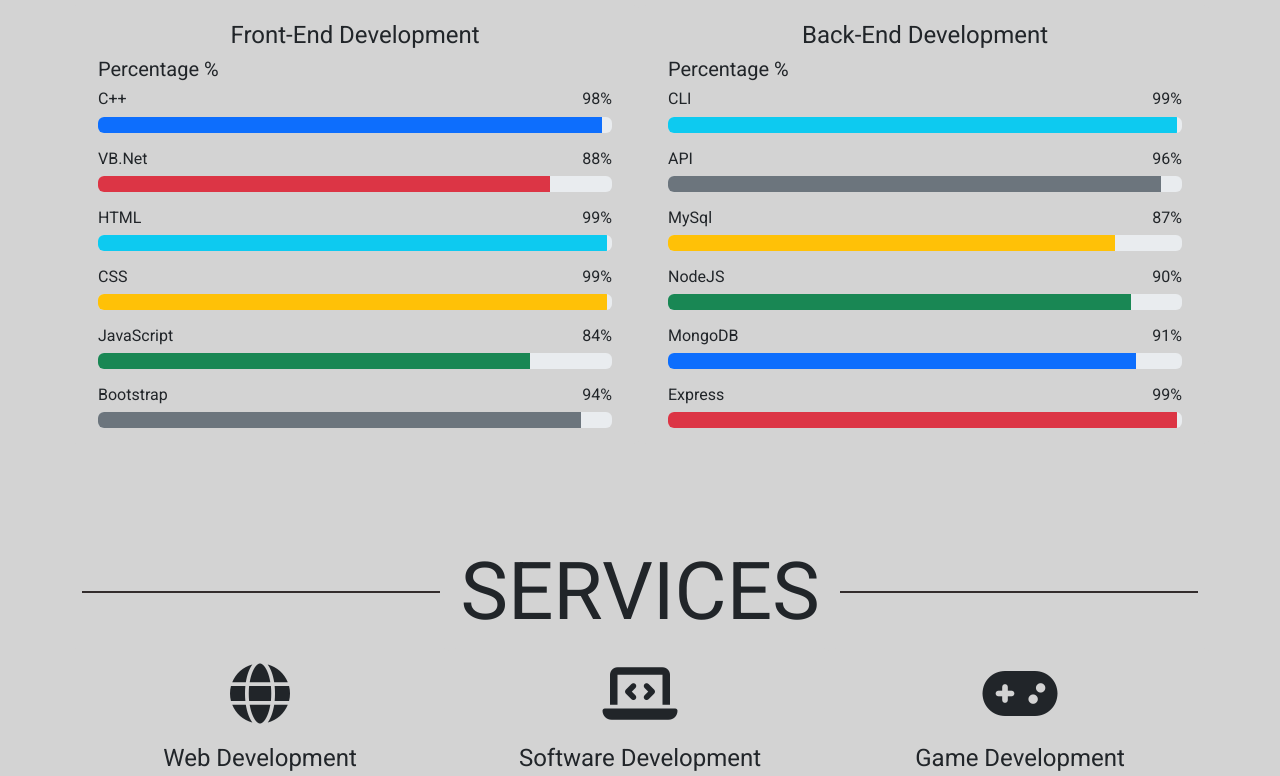
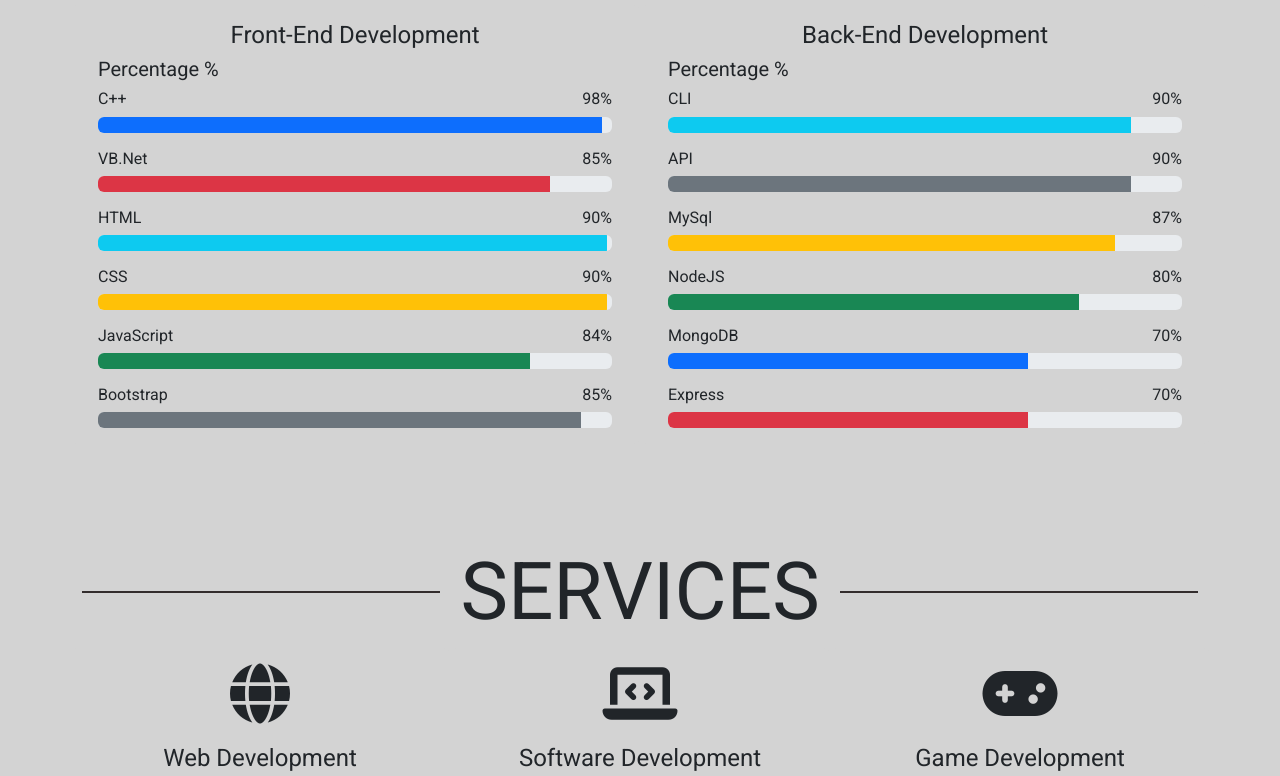
Before and after one commit to blckwhthat/blckwhthat.github.io, a plain HTML site: page index.html in a window 1280 px wide. Shown: the part 2243-3019 px from the top of the page. Drawn offline with nearby package versions, Linux system fonts and the light colour scheme.

Commit message:
My Portfolio

```diff
--- a/index.html
+++ b/index.html
@@ -220,7 +220,7 @@
                                             <div class="mb-6">
                                                 <div class="d-flex justify-content-between">
                                                     <h6>VB.Net</h6>
-                                                    <h6>88%</h6>
+                                                    <h6>85%</h6>
                                                 </div>
                                                 <div class="progress">
                                                     <div class="progress-bar bg-danger" role="progressbar" style="width: 88%;" aria-valuenow="88" aria-valuemin="0" aria-valuemax="100"></div>
@@ -231,7 +231,7 @@
                                             <div class="mb-6">
                                                 <div class="d-flex justify-content-between">
                                                     <h6>HTML</h6>
-                                                    <h6>99%</h6>
+                                                    <h6>90%</h6>
                                                 </div>
                                                 <div class="progress">
                                                     <div class="progress-bar bg-info" role="progressbar" style="width: 99%;" aria-valuenow="99" aria-valuemin="0" aria-valuemax="100"></div>
@@ -242,7 +242,7 @@
                                             <div class="mb-6">
                                                 <div class="d-flex justify-content-between">
                                                     <h6>CSS</h6>
-                                                    <h6>99%</h6>
+                                                    <h6>90%</h6>
                                                 </div>
                                                 <div class="progress">
                                                     <div class="progress-bar bg-warning" role="progressbar" style="width: 99%;" aria-valuenow="99" aria-valuemin="0" aria-valuemax="100"></div>
@@ -264,7 +264,7 @@
                                             <div class="mb-6">
                                                 <div class="d-flex justify-content-between">
                                                     <h6>Bootstrap</h6>
-                                                    <h6>94%</h6>
+                                                    <h6>85%</h6>
                                                 </div>
                                                 <div class="progress">
                                                     <div class="progress-bar bg-secondary" role="progressbar" style="width: 94%;" aria-valuenow="94" aria-valuemin="0" aria-valuemax="100"></div>
@@ -284,10 +284,10 @@
                                             <div class="mb-6">
                                                 <div class="d-flex justify-content-between">
                                                     <h6>CLI</h6>
-                                                    <h6>99%</h6>
+                                                    <h6>90%</h6>
                                                 </div>
                                                 <div class="progress">
-                                                    <div class="progress-bar bg-info" role="progressbar" style="width: 99%;" aria-valuenow="99" aria-valuemin="0" aria-valuemax="100"></div>
+                                                    <div class="progress-bar bg-info" role="progressbar" style="width: 90%;" aria-valuenow="90" aria-valuemin="0" aria-valuemax="100"></div>
                                                 </div>
                                             </div>
                                         </div>
@@ -295,10 +295,10 @@
                                             <div class="mb-6">
                                                 <div class="d-flex justify-content-between">
                                                     <h6>API</h6>
-                                                    <h6>96%</h6>
+                                                    <h6>90%</h6>
                                                 </div>
                                                 <div class="progress">
-                                                    <div class="progress-bar bg-secondary" role="progressbar" style="width: 96%;" aria-valuenow="96" aria-valuemin="0" aria-valuemax="100"></div>
+                                                    <div class="progress-bar bg-secondary" role="progressbar" style="width: 90%;" aria-valuenow="90" aria-valuemin="0" aria-valuemax="100"></div>
                                                 </div>
                                             </div>
                                         </div>
@@ -317,10 +317,10 @@
                                             <div class="mb-6">
                                                 <div class="d-flex justify-content-between">
                                                     <h6>NodeJS</h6>
-                                                    <h6>90%</h6>
+                                                    <h6>80%</h6>
                                                 </div>
                                                 <div class="progress">
-                                                    <div class="progress-bar bg-success" role="progressbar" style="width: 90%;" aria-valuenow="90" aria-valuemin="0" aria-valuemax="100"></div>
+                                                    <div class="progress-bar bg-success" role="progressbar" style="width: 80%;" aria-valuenow="80" aria-valuemin="0" aria-valuemax="100"></div>
                                                   </div>
                                             </div>
                                         </div>
@@ -328,10 +328,10 @@
                                             <div class="mb-6">
                                                 <div class="d-flex justify-content-between">
                                                     <h6>MongoDB</h6>
-                                                    <h6>91%</h6>
+                                                    <h6>70%</h6>
                                                 </div>
                                                 <div class="progress">
-                                                    <div class="progress-bar bg-primary" role="progressbar" style="width: 91%;" aria-valuenow="91" aria-valuemin="0" aria-valuemax="100"></div>
+                                                    <div class="progress-bar bg-primary" role="progressbar" style="width: 70%;" aria-valuenow="70" aria-valuemin="0" aria-valuemax="100"></div>
                                                   </div>
                                             </div>
                                         </div>
@@ -339,10 +339,10 @@
                                             <div class="mb-6">
                                                 <div class="d-flex justify-content-between">
                                                     <h6>Express</h6>
-                                                    <h6>99%</h6>
+                                                    <h6>70%</h6>
                                                 </div>
                                                 <div class="progress">
-                                                    <div class="progress-bar bg-danger" role="progressbar" style="width: 99%;" aria-valuenow="99" aria-valuemin="0" aria-valuemax="100"></div>
+                                                    <div class="progress-bar bg-danger" role="progressbar" style="width: 70%;" aria-valuenow="70" aria-valuemin="0" aria-valuemax="100"></div>
                                                   </div>
                                             </div>
                                         </div>
@@ -448,7 +448,7 @@
                     </a>
                 </div>
                 <div class="col-lg-4 col-md-6 mb-4 portfolio_wrapper">
-                    <a href="https://github.com/blckwhthat/blckwhhat.github.io" target="_blank" rel="noopener noreferrer">
+                    <a href="https://blckwhhat.github.io/" target="_blank" rel="noopener noreferrer">
                         <img src="./assets/img/brand.png" class="d-block w-100" alt="" srcset="">
                         <div class="middle">
                             <div class="text">
@@ -539,7 +539,7 @@
                                 </label>
                               </div>
                             </div>
-                            <a class="btn btn-outline-dark rounded-pill mt-3" type="submit">Contact Us</a>
+                            <a href="https://mail.google.com/mail/u/user@gjayson777" target= "_blank"class="btn btn-outline-dark rounded-pill mt-3" type="submit">Contact Us</a>
                           </form>
                     </div>
                 </div>
@@ -556,10 +556,10 @@
                     <p><small>Just contact me in the contact details provided below. </small></p>
                 </div>
                 <div class="footer_icons">
-                    <a href="https://www.facebook.com/gjayson0731" target="_blank" ><i class="fa-brands fa-square-facebook"></i></i></a>
-                    <a href="#" ><i class="fa-brands fa-square-twitter"></i></a>
-                    <a href="https://www.gmail.com/gjayson777" target="_blank"> <i class="fa-brands fa-google"></i></a>
-                    <a href="#" ><i class="fa-brands fa-linkedin"></i></a>
+                    <a href="https://www.facebook.com/gjayson0731" target="_blank" ><i class="fa-brands fa-facebook"></i></i></a>
+                    <a href="https://m.me/gjayson0731" target="_blank"><i class="fa-brands fa-facebook-messenger"></i></a>
+                    <a href="https://mail.google.com/mail/u/user@gjayson777" target="_blank"> <i class="fa-brands fa-google"></i></a>
+                    <a href="#" target="_blank"><i class="fa-brands fa-instagram"></i></a>
                 </div>
                 <div class="text-center">
                     <a href="#home" class="footer_button">Home</a>
```
Also changed, not shown: 1 other file.
